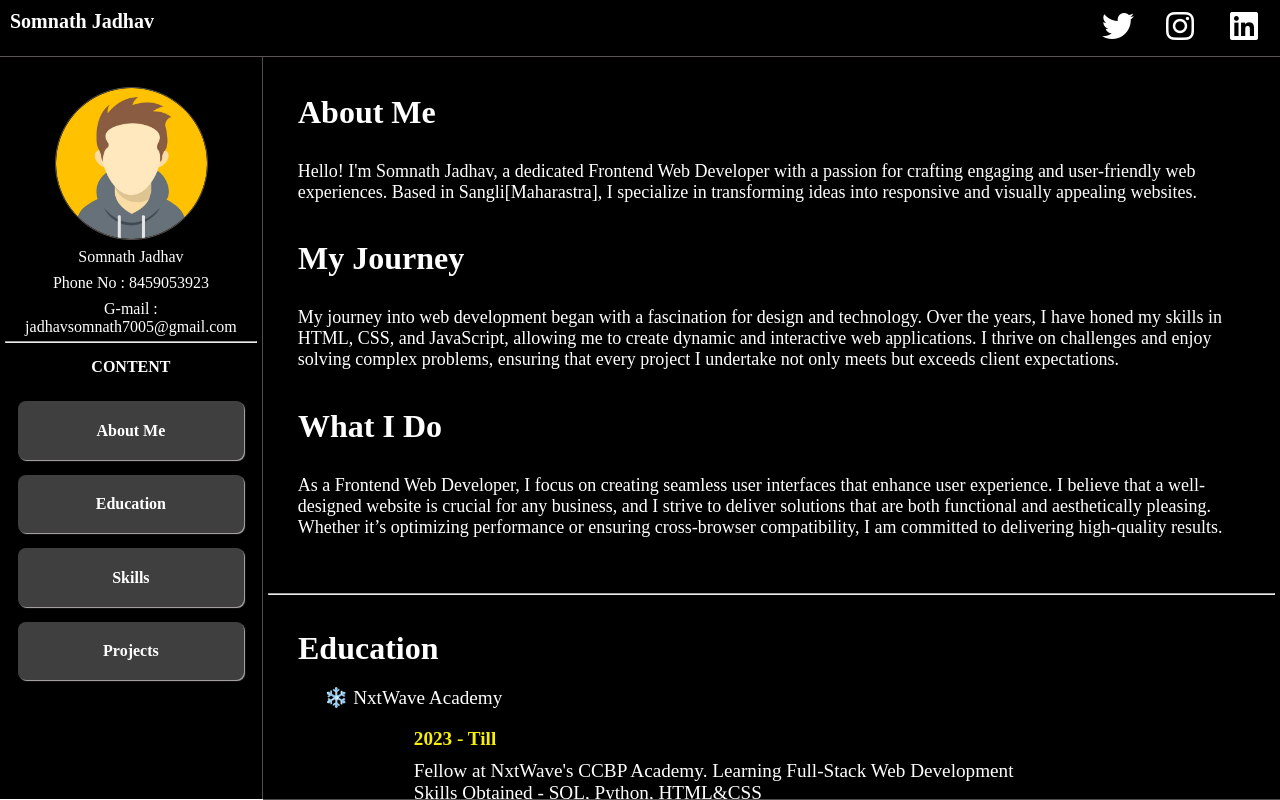
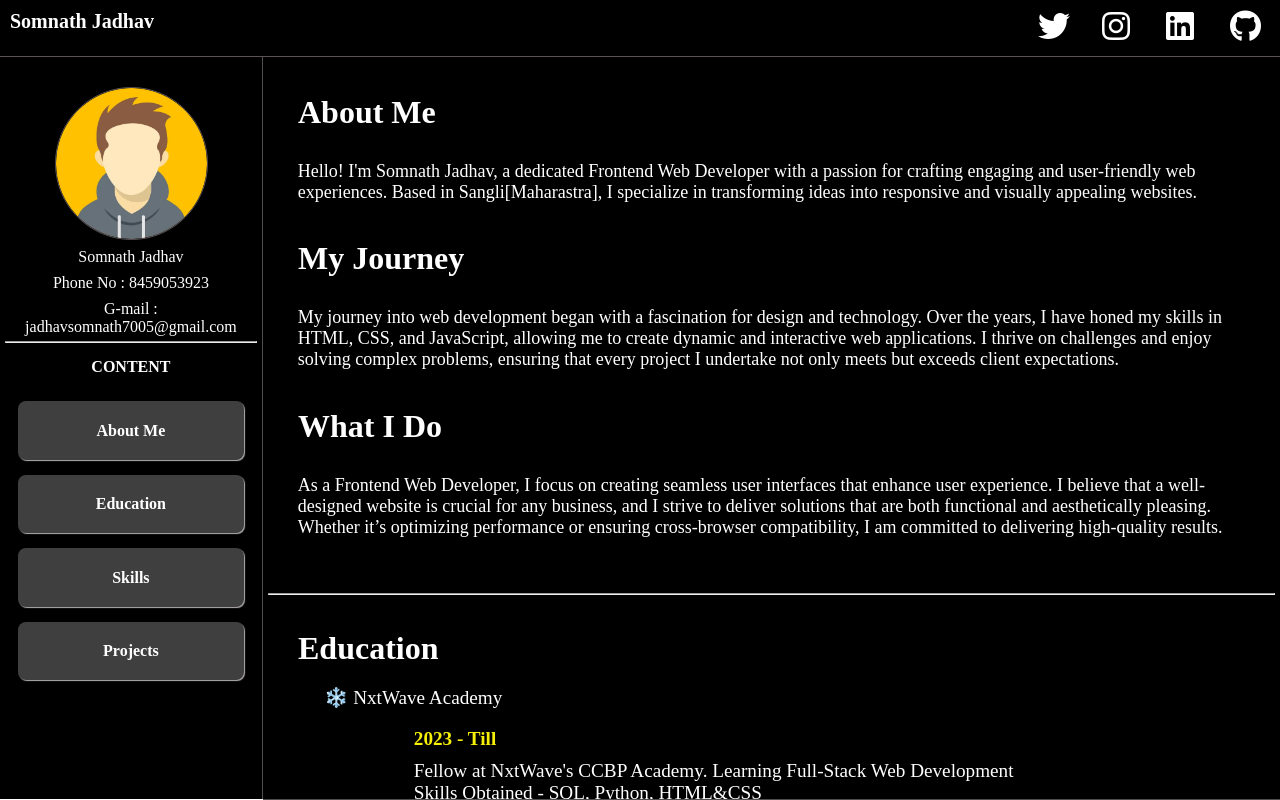
Before and after one commit to Somajadhav33/Portfolio-SomnathJadhav_, a plain HTML site: page index.html in a window 1280 px wide. Drawn offline with nearby package versions, Linux system fonts and the light colour scheme.

Commit message:
Update index.html

```diff
--- a/index.html
+++ b/index.html
@@ -18,6 +18,7 @@
                 <a href="https://x.com/Somajadhav_" target="_blank"><i class="fa-brands fa-twitter icon-1"></i></a>
                 <a href="https://www.instagram.com/somajadhav___/" target="_blank"><i class="fa-brands fa-instagram icon-1"></i></a>
                 <a href="https://www.linkedin.com/in/somajadhav3322?lipi=urn%3Ali%3Apage%3Ad_flagship3_profile_view_base_contact_details%3BxkG8AeF9QkGvsJnKkzeqhw%3D%3D"><i class="fa-brands fa-linkedin icon-1"></i></a>
+                <a href="https://github.com/Somajadhav33" target="_blank"><i class="fa-brands fa-github icon-1"></i></a>
             </div>
         </header>
         <div class="content">
```
